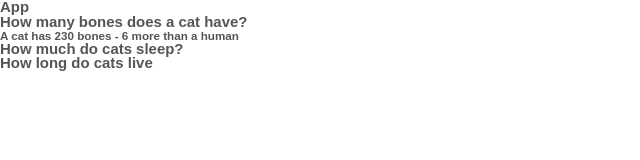
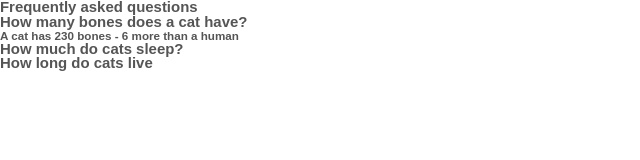
Before and after one commit to deltam3/frontendeval, a React (Vite) app in the folder Easy/1_FAQComponent/tsintversion/: page / in a window 1280 px wide. Shown: the top 160 px of the page, without its empty margins (0-640 px from the left). Built offline with nearby package versions, Linux system fonts and the light colour scheme.

Commit message:
changed the h1 textcontent

```diff
--- a/Easy/1_FAQComponent/tsintversion/src/App.tsx
+++ b/Easy/1_FAQComponent/tsintversion/src/App.tsx
@@ -13,7 +13,7 @@ function App() {
 
   return (
     <section>
-      <h1>App</h1>
+      <h1>Frequently asked questions</h1>
       {faqs.map((faq) => {
         return (
           <FaqItem
```
